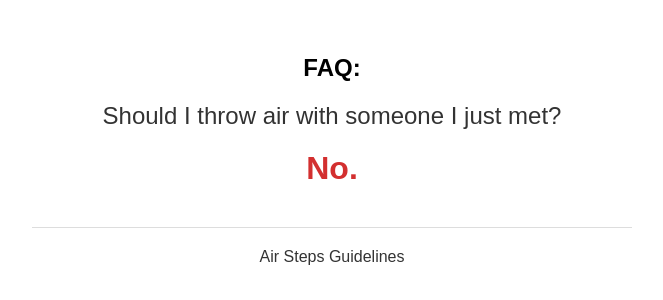
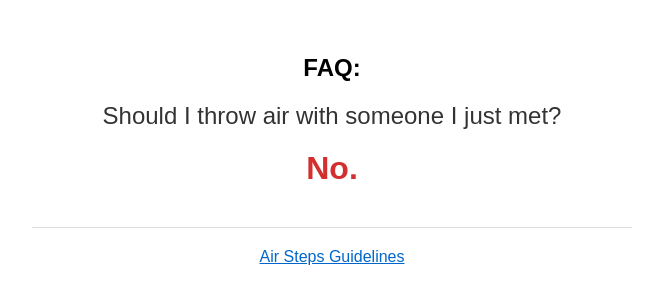
Before and after one commit to johnschoeman/bear-steps, a plain HTML site: page index.html in a window 1280 px wide. Shown: the part 232-532 px from the top of the page, without its empty margins (308-971 px from the left). Drawn offline with Linux system fonts and the light colour scheme.

Commit message:
Make link look more like a link

```diff
--- a/index.html
+++ b/index.html
@@ -70,7 +70,7 @@
   <div class="answer">No.</div>
 
   <footer style="margin-top: 40px; padding-top: 20px; border-top: 1px solid #ddd;">
-    <a href="airsteps-guidelines.html" style="color: #333; text-decoration: none;">Air Steps Guidelines</a>
+    <a href="airsteps-guidelines.html" style="color: #0066cc; text-decoration: underline; cursor: pointer;">Air Steps Guidelines</a>
   </footer>
 </body>
 
```
